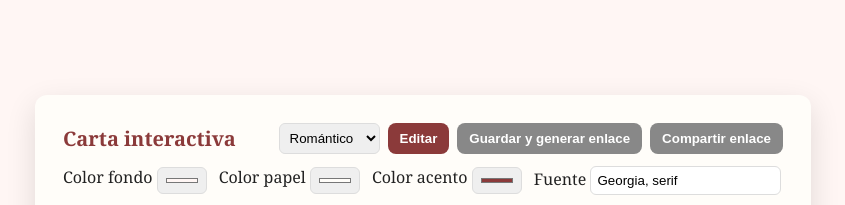
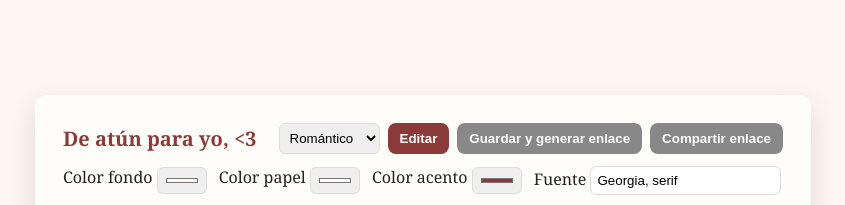
Before and after one commit to alejandros26266262/Carta, a plain HTML site: page index.html in a window 1280 px wide. Shown: the top 205 px of the page, without its empty margins (217-1062 px from the left). Drawn offline with Linux system fonts and the light colour scheme.

```diff
--- a/index.html
+++ b/index.html
@@ -47,7 +47,7 @@
     <div class="bg-preview" id="bgPreview"></div>
 
     <div class="header">
-      <div class="title">Carta interactiva</div>
+      <div class="title">De atún para yo, <3 </div>
       <div class="controls">
         <select id="styleSelect" title="Estilo">
           <option value="romantic">Romántico</option>
```
